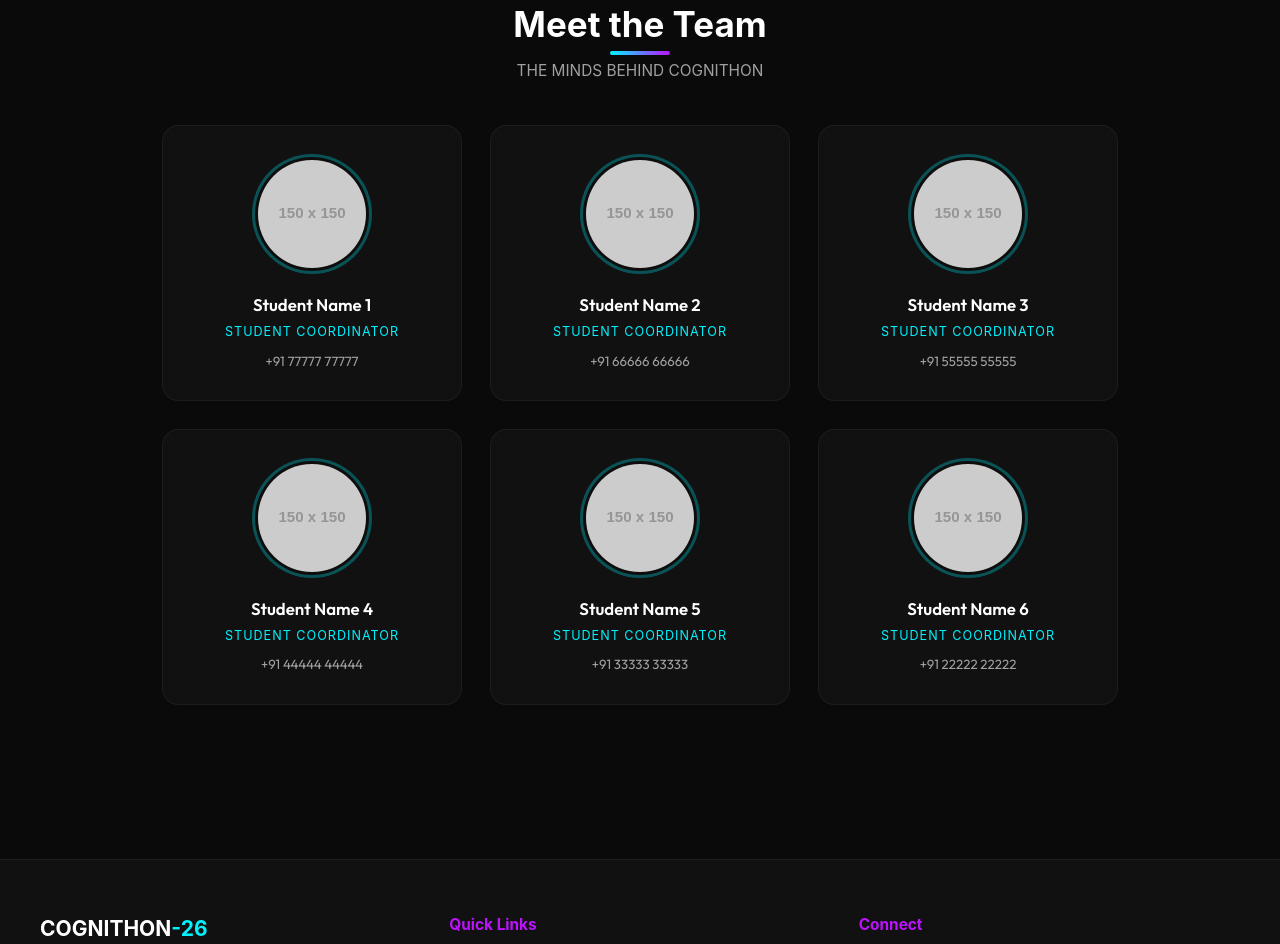
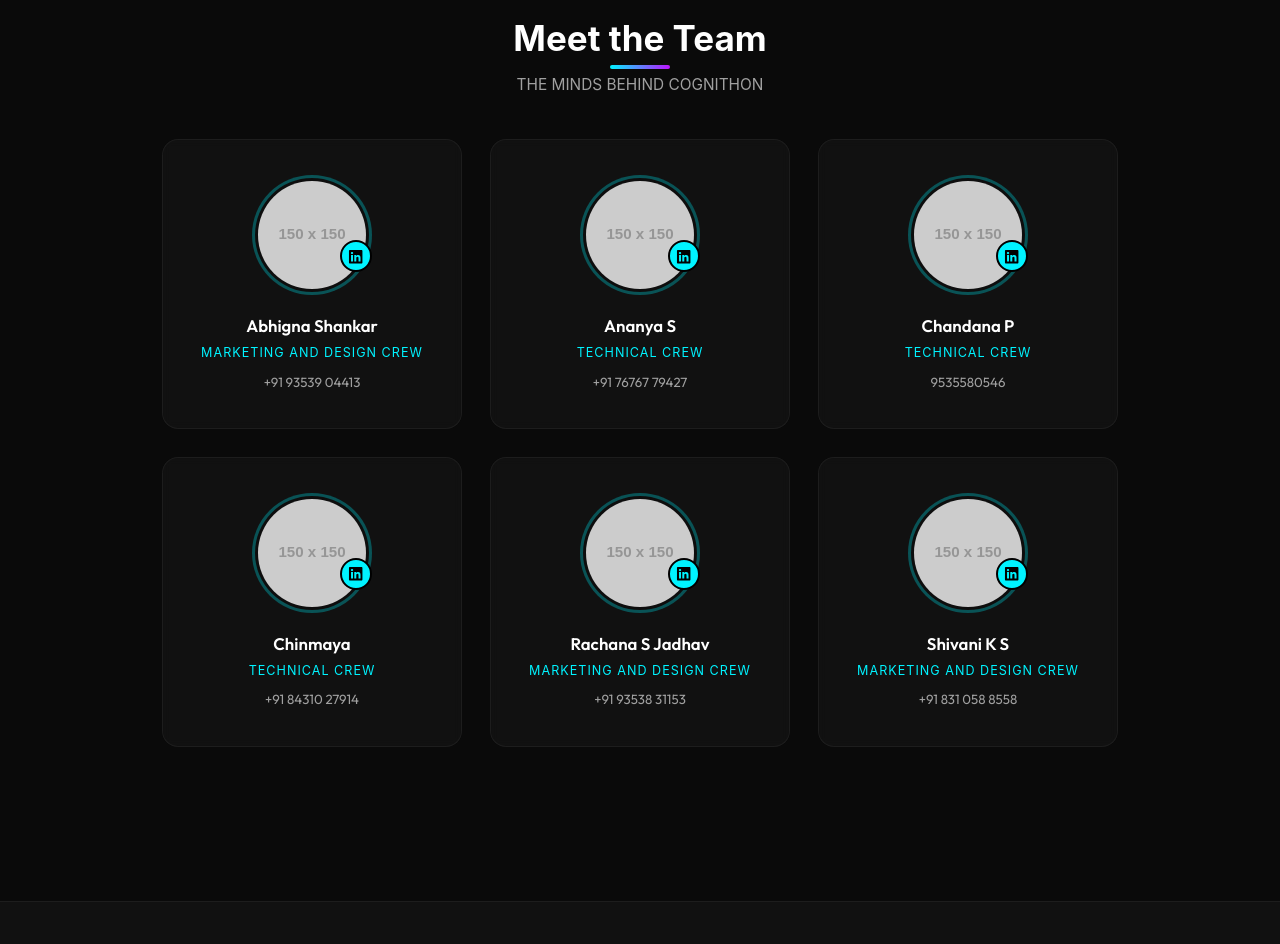
Before and after one commit to chandanaputtaswamy/Cognithon-26, a React (Vite) app: page / in a window 1280 px wide. Shown: the part 6160-7104 px from the top of the page. Built offline with nearby package versions, Linux system fonts and the light colour scheme.

Commit message:
feat: update student coordinators and add LinkedIn links

```diff
--- a/src/components/Coordinators.tsx
+++ b/src/components/Coordinators.tsx
@@ -3,6 +3,8 @@ import '../styles/Coordinators.css';
 
 import ashaImg from '../assets/asha.jpeg';
 import bharthiImg from '../assets/bharthi.jpeg';
+
+import { FaLinkedin } from 'react-icons/fa';
 
 interface Coordinator {
     id: number;
@@ -10,6 +12,7 @@ interface Coordinator {
     role: string;
     image: string;
     phone: string;
+    linkedin?: string;
 }
 
 const facultyCoordinators: Coordinator[] = [
@@ -32,45 +35,51 @@ const facultyCoordinators: Coordinator[] = [
 const studentCoordinators: Coordinator[] = [
     {
         id: 1,
-        name: "Student Name 1",
-        role: "Student Coordinator",
+        name: "Abhigna Shankar",
+        role: "Marketing and Design Crew",
         image: "https://via.placeholder.com/150",
-        phone: "+91 77777 77777"
+        phone: "+91 93539 04413",
+        linkedin: "https://www.linkedin.com/in/abhigna-shankar-6610812a3/"
     },
     {
         id: 2,
-        name: "Student Name 2",
-        role: "Student Coordinator",
+        name: "Ananya S",
+        role: "Technical Crew",
         image: "https://via.placeholder.com/150",
-        phone: "+91 66666 66666"
+        phone: "+91 76767 79427",
+        linkedin: "https://www.linkedin.com/in/ananya-s-bb87482a2/"
     },
     {
         id: 3,
-        name: "Student Name 3",
-        role: "Student Coordinator",
+        name: "Chandana P",
+        role: "Technical Crew",
         image: "https://via.placeholder.com/150",
-        phone: "+91 55555 55555"
+        phone: "9535580546",
+        linkedin: "https://www.linkedin.com/in/chandana-puttaswamy/"
     },
     {
         id: 4,
-        name: "Student Name 4",
-        role: "Student Coordinator",
+        name: "Chinmaya",
+        role: "Technical Crew",
         image: "https://via.placeholder.com/150",
-        phone: "+91 44444 44444"
+        phone: "+91 84310 27914",
+        linkedin: "https://www.linkedin.com/in/chinmaya-bhagya-2a42392a3/"
     },
     {
         id: 5,
-        name: "Student Name 5",
-        role: "Student Coordinator",
+        name: "Rachana S Jadhav",
+        role: "Marketing and Design Crew",
         image: "https://via.placeholder.com/150",
-        phone: "+91 33333 33333"
+        phone: "+91 93538 31153",
+        linkedin: "https://www.linkedin.com/in/rachana-s-jadhav-819a55291/"
     },
     {
         id: 6,
-        name: "Student Name 6",
-        role: "Student Coordinator",
+        name: "Shivani K S",
+        role: "Marketing and Design Crew",
         image: "https://via.placeholder.com/150",
-        phone: "+91 22222 22222"
+        phone: "+91 831 058 8558",
+        linkedin: "https://www.linkedin.com/in/shivani-k-s-2832392a3/"
     }
 ];
 
@@ -86,6 +95,16 @@ const CoordinatorCard = ({ coordinator }: { coordinator: Coordinator }) => (
         <div className="coordinator-image-container">
             <img src={coordinator.image} alt={coordinator.name} className="coordinator-image" />
         </div>
+        {coordinator.linkedin && (
+            <a
+                href={coordinator.linkedin}
+                target="_blank"
+                rel="noopener noreferrer"
+                className="coordinator-linkedin-link"
+            >
+                <FaLinkedin />
+            </a>
+        )}
         <div className="coordinator-info">
             <h3 className="coordinator-name">{coordinator.name}</h3>
             <p className="coordinator-role">{coordinator.role}</p>
--- a/src/styles/Coordinators.css
+++ b/src/styles/Coordinators.css
@@ -52,10 +52,14 @@
     background: rgba(255, 255, 255, 0.03);
     border: 1px solid rgba(255, 255, 255, 0.05);
     border-radius: 16px;
-    padding: 2rem;
+    padding: 2.5rem 2rem;
     text-align: center;
     transition: all 0.3s ease;
     backdrop-filter: blur(5px);
+    position: relative;
+    display: flex;
+    flex-direction: column;
+    align-items: center;
 }
 
 .coordinator-card:hover {
@@ -111,6 +115,36 @@
     color: var(--color-primary);
 }
 
+.coordinator-linkedin-link {
+    position: absolute;
+    top: 100px;
+    /* Positioned relative to the image container */
+    right: 50%;
+    margin-right: -60px;
+    /* Offset to place it on the circle edge */
+    background: var(--color-primary);
+    color: #000;
+    width: 32px;
+    height: 32px;
+    border-radius: 50%;
+    display: flex;
+    align-items: center;
+    justify-content: center;
+    font-size: 1.1rem;
+    transition: all 0.3s ease;
+    border: 2px solid #000;
+    z-index: 5;
+    text-decoration: none;
+}
+
+.coordinator-linkedin-link:hover {
+    transform: scale(1.1);
+    background: #fff;
+    color: #0077b5;
+    /* LinkedIn Color */
+    box-shadow: 0 0 15px var(--color-primary);
+}
+
 /* Responsive */
 @media (max-width: 768px) {
     .coordinators-grid {
```
